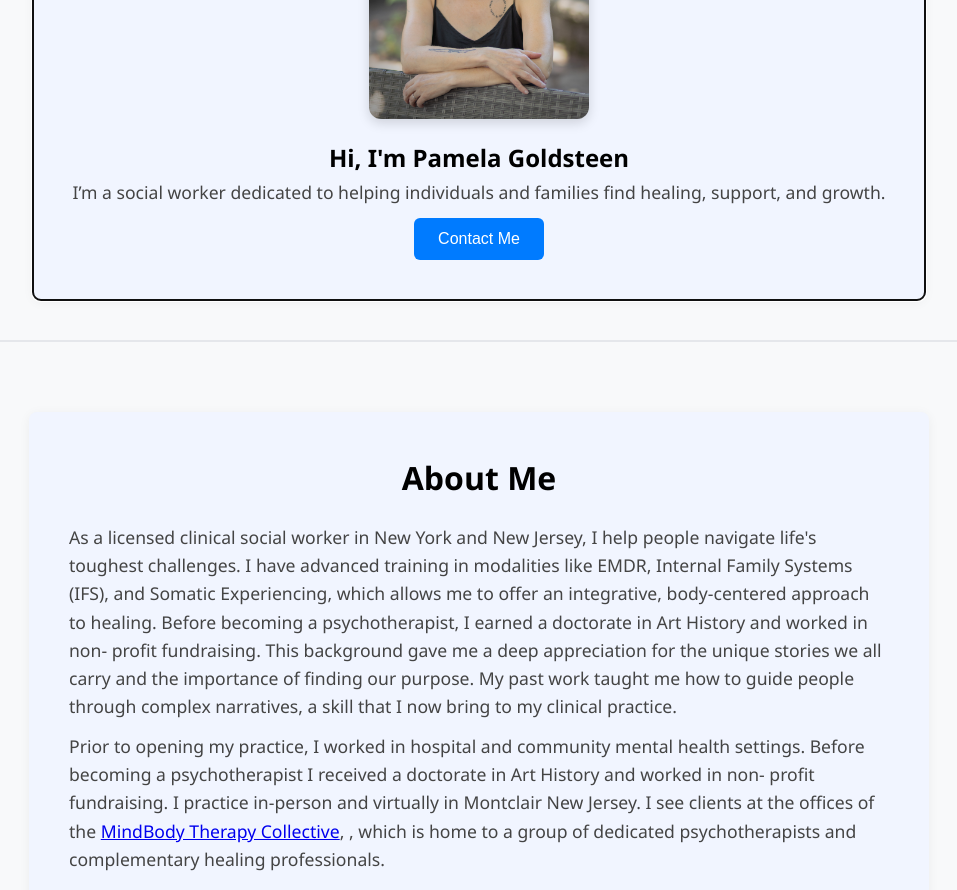
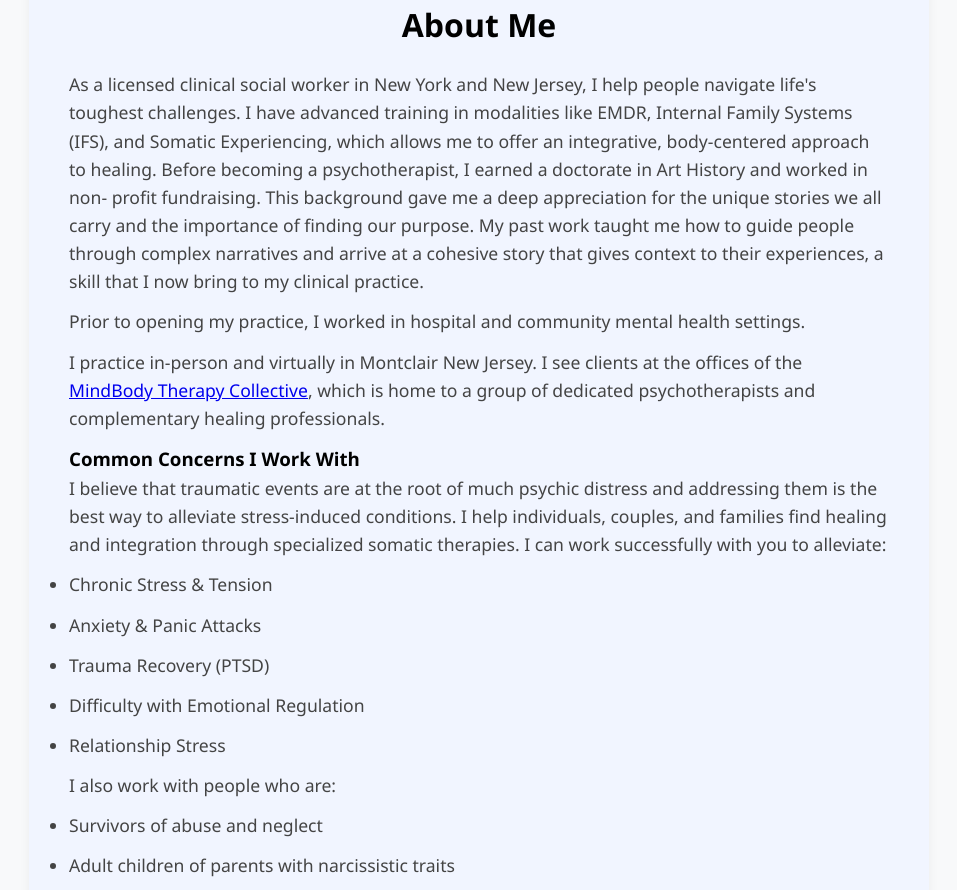
Before and after one commit to Kotenpan94/Pamela-Website, a React (Create React App) app: page / in a window 1280 px wide. Shown: the part 280-1170 px from the top of the page, without its empty margins (161-1118 px from the left). Built offline with nearby package versions, Linux system fonts and the light colour scheme.

Commit message:
your change

```diff
--- a/src/App.js
+++ b/src/App.js
@@ -17,23 +17,12 @@ export default function App() {
   return (
     <div className="App">
       <Navbar active={active} onNav={setActive} />
-
-      {/* HERO */}
-      <section
-        id="hero"
-        className={`section ${active === "hero" ? "show" : "hide"}`}
-        tabIndex="-1"
-      >
-        <img src={pamelaPic} alt="Pamela Goldsteen" className="profile-pic" />
-        <h1>Hi, I&apos;m Pamela Goldsteen</h1>
-        <p>
-          I’m a social worker dedicated to helping individuals and families find
-          healing, support, and growth.
-        </p>
-        <button onClick={() => setActive("contact")}>Contact Me</button>
-      </section>
-
-      <hr></hr>
+      <div id="topOfPage">
+        <h1>
+          Pamela Goldsteen, LCSW Experiential,<br></br> Somatic Psychotherapy
+        </h1>
+        <h2>Get your body into the conversation</h2>
+      </div>
 
       {/* ABOUT */}
       <section
@@ -51,14 +40,16 @@ export default function App() {
           I earned a doctorate in Art History and worked in non- profit
           fundraising. This background gave me a deep appreciation for the
           unique stories we all carry and the importance of finding our purpose.
-          My past work taught me how to guide people through complex narratives,
-          a skill that I now bring to my clinical practice.
+          My past work taught me how to guide people through complex narratives
+          and arrive at a cohesive story that gives context to their
+          experiences, a skill that I now bring to my clinical practice.
         </p>
         <p>
           Prior to opening my practice, I worked in hospital and community
-          mental health settings. Before becoming a psychotherapist I received a
-          doctorate in Art History and worked in non- profit fundraising. I
-          practice in-person and virtually in Montclair New Jersey. I see
+          mental health settings.
+        </p>
+        <p>
+          I practice in-person and virtually in Montclair New Jersey. I see
           clients at the offices of the{" "}
           <a
             href="https://mindbodytherapycollective.com"
@@ -67,17 +58,37 @@ export default function App() {
           >
             MindBody Therapy Collective
           </a>
-          , , which is home to a group of dedicated psychotherapists and
+          , which is home to a group of dedicated psychotherapists and
           complementary healing professionals.
         </p>
-        <h3>Who I Treat</h3>
-        <h4>Individuals and Couples</h4>
+        <h3>Common Concerns I Work With</h3>
         <p>
-          I work with adults, families and couples throughout the life span. I
-          draw on my experience as  a parent of children with special education
-          needs to support them in managing the stressors associated with
-          raising neurodivergent children whose needs are not well supported in
-          a traditional setting.
+          <p>
+            I believe that traumatic events are at the root of much psychic
+            distress and addressing them is the best way to alleviate
+            stress-induced conditions. I help individuals, couples, and families
+            find healing and integration through specialized somatic therapies.
+            I can work successfully with you to alleviate:
+          </p>
+
+          <ul>
+            <li>Chronic Stress &amp; Tension</li>
+            <li>Anxiety &amp; Panic Attacks</li>
+            <li>Trauma Recovery (PTSD)</li>
+            <li>Difficulty with Emotional Regulation</li>
+            <li>Relationship Stress</li>
+          </ul>
+
+          <p>I also work with people who are:</p>
+
+          <ul>
+            <li>Survivors of abuse and neglect</li>
+            <li>Adult children of parents with narcissistic traits</li>
+            <li>
+              Parents and families of neurodivergent and developmentally
+              disabled children
+            </li>
+          </ul>
         </p>
         <h3>Group Psychotherapy</h3>
         <p>
```
